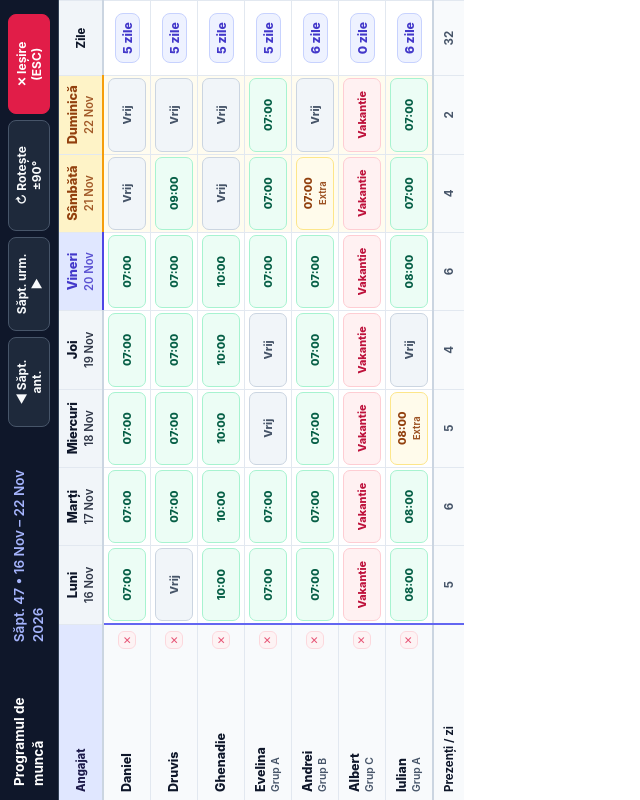
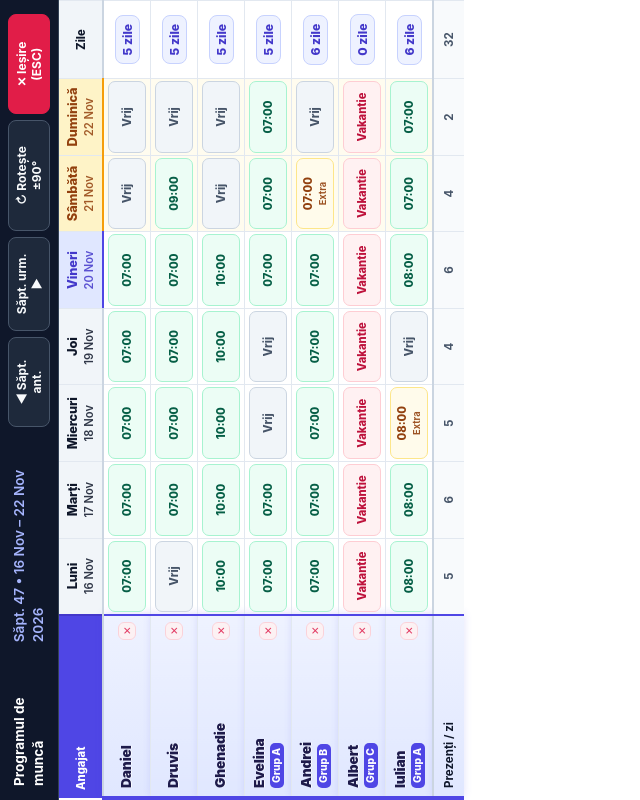
Before and after one commit to andreicojocariu33-cloud/aplicatia-mea, a plain HTML site: page index.html in a window 1280 px wide. Both pictures are taken after a click on the button "Ecran 90°". Shown: the whole page, without its empty margins (0-640 px from the left). Drawn offline with Linux system fonts and the light colour scheme.

Commit message:
Update index.html

```diff
--- a/index.html
+++ b/index.html
@@ -445,10 +445,10 @@
             min-width: 760px;
         }
 
-        /* Lățimi procentuale în modul normal: 17% Angajat + 7 * 10.6% Zile + 8.8% Zile = 100% */
-        col.col-employee { width: 17%; }
-        col.col-day      { width: 10.6%; }
-        col.col-days-cnt { width: 8.8%; }
+        /* Lățimi procentuale în modul normal: 18% Angajat + 7 * 10.5% Zile + 8.5% Zile = 100% */
+        col.col-employee { width: 18%; }
+        col.col-day      { width: 10.5%; }
+        col.col-days-cnt { width: 8.5%; }
 
         .schedule-table thead th {
             position: sticky;
@@ -470,7 +470,9 @@
             z-index: 25;
             text-align: left;
             padding-left: 12px;
-            background: #e2e8f0;
+            background: var(--indigo-100);
+            color: #1e1b4b;
+            border-right: 2px solid var(--indigo-200);
         }
 
         .schedule-table thead th.weekend-col {
@@ -506,26 +508,28 @@
             padding: 5px 4px;
             vertical-align: middle;
             text-align: center;
-            height: 60px;
+            height: 62px;
         }
 
         .schedule-table tbody tr:hover td {
             background-color: #f8fafc;
         }
 
-        /* Coloana Angajat (Fixă la stânga în modul normal) */
+        /* Coloana Angajat (Fixă la stânga în modul normal + evidențiere puternică) */
         .schedule-table tbody td.sticky-col {
             position: sticky;
             left: 0;
             z-index: 20;
-            background: #ffffff;
+            background: linear-gradient(90deg, var(--indigo-50) 0%, #ffffff 100%);
             text-align: left;
             padding: 6px 8px 6px 12px;
-            border-right: 2px solid var(--border-strong);
+            border-left: 4px solid var(--indigo-600);
+            border-right: 2px solid var(--indigo-200);
+            box-shadow: 2px 0 6px rgba(79, 70, 229, 0.08);
         }
 
         .schedule-table tbody tr:hover td.sticky-col {
-            background: #f1f5f9;
+            background: linear-gradient(90deg, var(--indigo-100) 0%, var(--indigo-50) 100%);
         }
 
         .emp-cell-wrap {
@@ -541,20 +545,30 @@
         }
 
         .emp-name {
-            font-size: 0.82rem;
-            font-weight: 700;
-            color: var(--text-main);
+            font-size: 0.92rem;
+            font-weight: 900;
+            letter-spacing: -0.01em;
+            color: #1e1b4b;
             white-space: nowrap;
             overflow: hidden;
             text-overflow: ellipsis;
+            line-height: 1.2;
         }
 
         .emp-role {
+            display: inline-block;
             font-size: 0.68rem;
-            color: var(--text-muted);
+            font-weight: 700;
+            color: var(--indigo-700);
+            background: var(--indigo-100);
+            border: 1px solid var(--indigo-200);
+            border-radius: 6px;
+            padding: 1px 6px;
             white-space: nowrap;
             overflow: hidden;
             text-overflow: ellipsis;
+            margin-top: 3px;
+            max-width: 100%;
         }
 
         .emp-del-btn {
@@ -698,7 +712,7 @@
         }
 
         /* =====================================================================
-           5. MOD ECRAN COMPLET ROTIT LA 90° (NUMELE ANGAJATULUI VIZIBIL CLAR)
+           5. MOD ECRAN COMPLET ROTIT LA 90° (NUMELE ANGAJATULUI FOARTE EVIDENȚIAT)
            ===================================================================== */
         #fullscreen-overlay-shell.active {
             position: fixed;
@@ -744,10 +758,10 @@
             table-layout: fixed !important;
         }
 
-        /* Alocăm 22% pentru coloana Angajat astfel încât numele și funcția să fie mereu vizibile */
-        #fullscreen-overlay-shell.active col.col-employee { width: 22%; }
-        #fullscreen-overlay-shell.active col.col-day      { width: 9.8%; }
-        #fullscreen-overlay-shell.active col.col-days-cnt { width: 9.4%; }
+        /* Alocăm 23% pentru coloana Angajat astfel încât numele și funcția să fie mereu vizibile și clare */
+        #fullscreen-overlay-shell.active col.col-employee { width: 23%; }
+        #fullscreen-overlay-shell.active col.col-day      { width: 9.6%; }
+        #fullscreen-overlay-shell.active col.col-days-cnt { width: 9.8%; }
 
         /* Dezactivăm position: sticky în scena rotită pentru a evita ascunderea/decuparea numelui */
         #fullscreen-overlay-shell.active .schedule-table thead th,
@@ -766,20 +780,23 @@
         #fullscreen-overlay-shell.active .schedule-table thead th.sticky-col {
             text-align: left;
             padding-left: 8px;
-            background: #e0e7ff;
-            color: #1e1b4b;
+            background: var(--indigo-600);
+            color: #ffffff;
+            border-right: 2px solid var(--indigo-700);
         }
 
         #fullscreen-overlay-shell.active .schedule-table tbody td {
             padding: 4px 2px;
             height: auto;
-            min-height: 46px;
+            min-height: 48px;
         }
 
         #fullscreen-overlay-shell.active td.sticky-col {
-            background: #f8fafc !important;
-            border-right: 2px solid #6366f1 !important;
+            background: linear-gradient(90deg, var(--indigo-100) 0%, var(--indigo-50) 100%) !important;
+            border-left: 4px solid var(--indigo-600) !important;
+            border-right: 2px solid var(--indigo-600) !important;
             padding: 5px 6px 5px 8px !important;
+            box-shadow: 2px 0 8px rgba(79, 70, 229, 0.16);
         }
 
         #fullscreen-overlay-shell.active .emp-info,
@@ -795,22 +812,28 @@
         }
 
         #fullscreen-overlay-shell.active .emp-name {
-            font-size: 0.78rem;
+            font-size: 0.86rem;
+            font-weight: 900;
+            line-height: 1.15;
+            color: #1e1b4b !important;
+            text-shadow: 0 1px 0 rgba(255, 255, 255, 0.8);
+        }
+
+        #fullscreen-overlay-shell.active .emp-role {
+            display: inline-block !important;
+            font-size: 0.64rem;
             font-weight: 800;
             line-height: 1.15;
-            color: #0f172a !important;
-        }
-
-        #fullscreen-overlay-shell.active .emp-role {
-            font-size: 0.65rem;
-            font-weight: 600;
-            line-height: 1.15;
-            color: #475569 !important;
+            color: #ffffff !important;
+            background: var(--indigo-600) !important;
+            border: none !important;
+            border-radius: 5px;
+            padding: 1px 5px;
             margin-top: 2px;
         }
 
         #fullscreen-overlay-shell.active .emp-del-btn {
-            opacity: 0.75;
+            opacity: 0.85;
             width: 18px;
             height: 18px;
             font-size: 0.65rem;
@@ -823,7 +846,7 @@
         }
 
         #fullscreen-overlay-shell.active .shift-title {
-            font-size: 0.68rem;
+            font-size: 0.7rem;
         }
 
         #fullscreen-overlay-shell.active .shift-sub {
@@ -2115,7 +2138,7 @@
             const shell = document.getElementById('fullscreen-overlay-shell');
             shell.classList.add('active', state.rotationClass);
             syncPortalsToFullscreenStage(true);
-            showToast('Ecran complet 90° activat (numele angajaților sunt vizibile).');
+            showToast('Ecran complet 90° activat • Numele angajaților sunt evidențiate.');
         }
 
         function exitFullscreenSchedule() {
```
